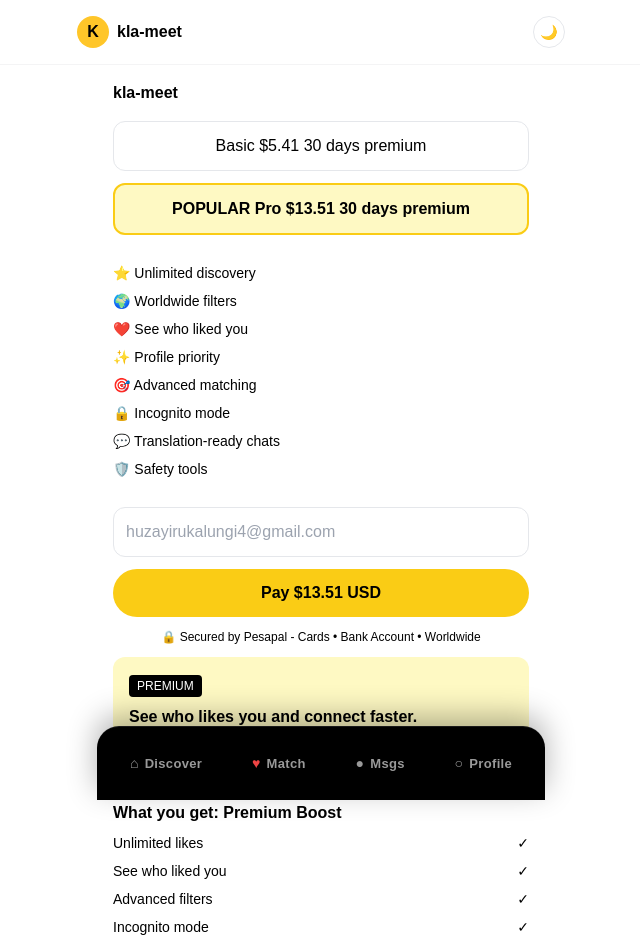
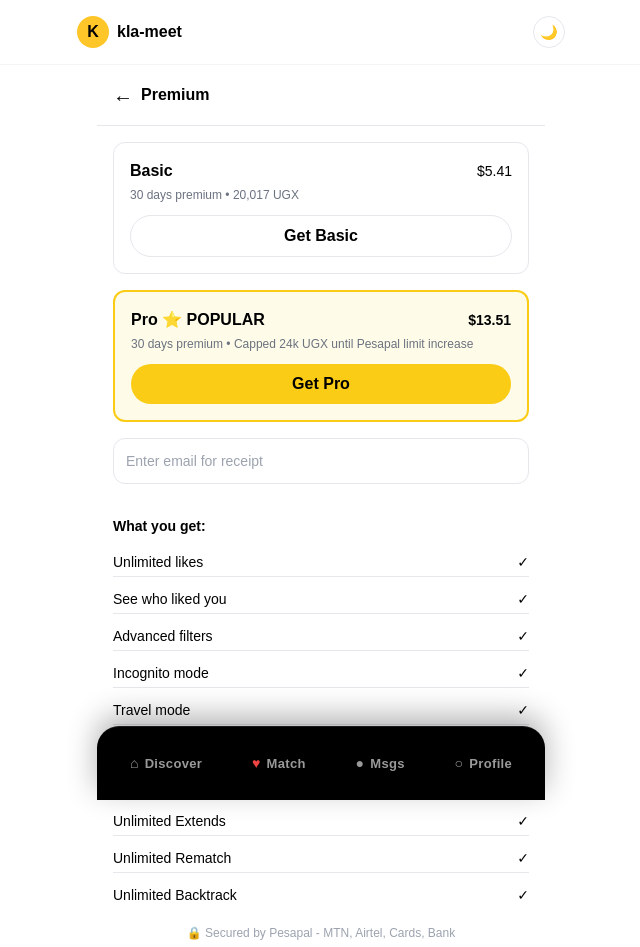
Before and after one commit to hwylhuzail/kla-meet, a Next.js app: page /premium in a window 1280 px wide. Shown: the top 947 px of the page, without its empty margins (319-959 px from the left). Built offline with nearby package versions, Linux system fonts and the light colour scheme.

Commit message:
fix: remove all photos from premium, single photo only in discover

```diff
--- a/app/discover/discover-client.tsx
+++ b/app/discover/discover-client.tsx
@@ -5,59 +5,37 @@
 export default function DiscoverClient({ initialProfiles }: any) {
   const supabase = createClient()
   const [profiles, setProfiles] = useState(initialProfiles || [])
-  const [filter, setFilter] = useState({ advanced: false, worldwide: false })
-
-  useEffect(() => {
-    (async () => {
-      const { data: { user } } = await supabase.auth.getUser()
-      if (!user) return
-      const { data: me } = await supabase.from('profiles').select('*').eq('id', user.id).single()
-
-      // If I am in snooze mode, don't show me to others (handled server side)
-      // If I have travel_mode, use travel_location
-      // If I don't have premium, limit advanced filters
-      let query = supabase.from('profiles').select('*').neq('id', user.id).eq('snooze_mode', false)
-
-      if (me?.travel_mode && me?.travel_location) {
-        query = query.ilike('current_location', `%${me.travel_location}%`)
-      } else if (!me?.is_premium &&!filter.worldwide) {
-        // Free users: only nearby (Katabi, UG) - premium gets worldwide
-        query = query.ilike('current_location', '%UG%')
-      }
-
-      if (filter.advanced &&!me?.is_premium) {
-        alert('Advanced filters require Premium - upgrade!')
-        return
-      }
-
-      const { data } = await query.limit(50)
-      if (data) setProfiles(data)
-    })()
-  }, [filter])
 
   return (
-    <div>
-      <div className="p-4 flex gap-2">
-        <button onClick={()=>setFilter({...filter, worldwide:!filter.worldwide})} className={`px-3 py-1 rounded-full border text-sm ${filter.worldwide? 'bg-black text-white' : ''}`}>🌍 Worldwide {filter.worldwide? 'ON' : ''}</button>
-        <button onClick={()=>setFilter({...filter, advanced:!filter.advanced})} className={`px-3 py-1 rounded-full border text-sm ${filter.advanced? 'bg-black text-white' : ''}`}>🎯 Advanced Filters</button>
+    <div className="max-w-md mx-auto">
+      <div className="p-4 border-b flex justify-between">
+        <h1 className="font-bold">Discover</h1>
+        <a href="/settings" className="text-sm border px-3 py-1 rounded-full">Settings</a>
       </div>
 
-      {profiles.length === 0? (
+      {profiles.length === 0 ? (
         <div className="text-center p-10">
-          <div className="text-4xl mb-4">🏳️</div>
-          <h2 className="font-bold">Why not adjust those filters?</h2>
-          <p className="text-sm text-gray-500 mt-2">You've seen everyone nearby. But, never fear, someone great could be just outside your filters.</p>
-          <button onClick={()=>setFilter({advanced:false, worldwide:true})} className="bg-black text-white rounded-full px-6 py-3 mt-4">Adjust your filters</button>
+          <div className="text-4xl mb-4">💫</div>
+          <h2 className="font-bold">Adjust your filters</h2>
+          <p className="text-sm text-gray-500 mt-2">You've seen everyone nearby. Try worldwide in settings.</p>
+          <a href="/premium" className="inline-block bg-black text-white rounded-full px-6 py-3 mt-4 text-sm">Get Premium for Worldwide</a>
         </div>
       ) : (
-        <div className="grid grid-cols-2 gap-2 p-2">
+        <div className="grid grid-cols-1 gap-3 p-3">
           {profiles.map((p:any) => (
-            <div key={p.id} className="rounded-xl overflow-hidden border">
-              <img src={p.avatar_url || '/placeholder.jpg'} className="w-full h-48 object-cover" />
-              <div className="p-2">
-                <p className="font-bold">{p.full_name || 'User'}, {p.age || 25}</p>
+            <div key={p.id} className="rounded-xl overflow-hidden border bg-white">
+              {/* SINGLE PHOTO ONLY - NO GALLERY ON TAP */}
+              <div className="w-full h-96 bg-gray-100 overflow-hidden">
+                <img
+                  src={p.avatar_url || p.photo_url || 'https://via.placeholder.com/400x600?text=KLA'}
+                  alt={p.full_name}
+                  className="w-full h-full object-cover"
+                  onError={(e:any)=>e.target.src='https://via.placeholder.com/400x600?text=KLA'}
+                />
+              </div>
+              <div className="p-3">
+                <p className="font-bold">{p.full_name || 'User'} {p.age? `, ${p.age}` : ''}</p>
                 <p className="text-xs text-gray-500">{p.current_location || 'Katabi, UG'}</p>
-                {p.incognito_mode && <span className="text-xs bg-gray-100 px-2 rounded">Incognito</span>}
               </div>
             </div>
           ))}
--- a/app/premium/page.tsx
+++ b/app/premium/page.tsx
@@ -5,8 +5,8 @@
   const [email, setEmail] = useState('')
   const [loading, setLoading] = useState(false)
   const [error, setError] = useState('')
-  const urlParams = typeof window!== 'undefined'? new URLSearchParams(window.location.search) : null
-  const paymentStatus = urlParams?.get('payment')
+  const params = typeof window !== 'undefined' ? new URLSearchParams(window.location.search) : null
+  const paymentStatus = params?.get('payment')
 
   const pay = async (plan: string, amount: number) => {
     if (!email) { setError('Enter email first'); return }
@@ -18,75 +18,62 @@
         body: JSON.stringify({ email, amount, plan, currency: 'USD' })
       })
       const data = await res.json()
-      if (data.redirect_url) {
-        window.location.href = data.redirect_url
-      } else {
-        setError(data.error || JSON.stringify(data.details) || 'Order failed')
-      }
-    } catch (e: any) { setError(e.message) }
+      if (data.redirect_url) window.location.href = data.redirect_url
+      else setError(data.error || JSON.stringify(data.details))
+    } catch (e:any){ setError(e.message) }
     setLoading(false)
   }
 
   return (
-    <div className="max-w-md mx-auto bg-white min-h-screen">
-      <div className="p-4">
-        <h1 className="font-bold">kla-meet</h1>
-        {paymentStatus === 'success' && <div className="bg-green-100 text-green-800 p-3 rounded mt-2">Payment success! Premium activating...</div>}
-        {paymentStatus === 'pending' && <div className="bg-yellow-100 p-3 rounded mt-2">Payment pending - checking...</div>}
+    <div className="max-w-md mx-auto bg-white min-h-screen pb-20">
+      <div className="p-4 flex items-center gap-2 border-b">
+        <a href="/" className="text-xl">←</a>
+        <h1 className="font-bold">Premium</h1>
       </div>
 
-      <div className="px-4 space-y-3">
-        <button onClick={()=>pay('Basic', 5.41)} className="w-full border rounded-xl py-3">Basic $5.41 30 days premium</button>
-        <button onClick={()=>pay('Pro', 13.51)} className="w-full bg-yellow-100 border-2 border-yellow-400 rounded-xl py-3 font-bold">POPULAR Pro $13.51 30 days premium</button>
+      {paymentStatus === 'success' && <div className="mx-4 mt-3 bg-green-100 text-green-800 p-3 rounded text-sm">Payment success! Premium will activate in 1 min.</div>}
+      {error && <div className="mx-4 mt-3 bg-red-100 text-red-700 p-3 rounded text-sm">{error}</div>}
 
-        <div className="pt-4 space-y-2 text-sm">
-          <div>⭐ Unlimited discovery</div>
-          <div>🌍 Worldwide filters</div>
-          <div>❤️ See who liked you</div>
-          <div>✨ Profile priority</div>
-          <div>🎯 Advanced matching</div>
-          <div>🔒 Incognito mode</div>
-          <div>💬 Translation-ready chats</div>
-          <div>🛡️ Safety tools</div>
+      <div className="p-4 space-y-4">
+        {/* NO PHOTOS - ONLY PLANS */}
+        <div className="border rounded-xl p-4">
+          <div className="flex justify-between items-center">
+            <h2 className="font-bold">Basic</h2>
+            <span className="text-sm">$5.41</span>
+          </div>
+          <p className="text-xs text-gray-500 mt-1">30 days premium • 20,017 UGX</p>
+          <button onClick={()=>pay('Basic', 5.41)} disabled={loading} className="w-full mt-3 border rounded-full py-2 font-semibold">Get Basic</button>
         </div>
 
-        <div className="pt-4">
-          <input value={email} onChange={e=>setEmail(e.target.value)} placeholder="huzayirukalungi4@gmail.com" className="w-full border rounded-xl p-3" />
-          {error && <p className="text-red-500 text-sm mt-2">{error}</p>}
+        <div className="border-2 border-yellow-400 bg-yellow-50 rounded-xl p-4">
+          <div className="flex justify-between items-center">
+            <h2 className="font-bold">Pro ⭐ POPULAR</h2>
+            <span className="text-sm font-bold">$13.51</span>
+          </div>
+          <p className="text-xs text-gray-500 mt-1">30 days premium • Capped 24k UGX until Pesapal limit increase</p>
+          <button onClick={()=>pay('Pro', 13.51)} disabled={loading} className="w-full mt-3 bg-yellow-400 rounded-full py-2 font-bold">Get Pro</button>
         </div>
 
-        <button disabled={loading} onClick={()=>pay('Pro', 13.51)} className="w-full bg-yellow-400 rounded-full py-3 font-bold mt-2">
-          {loading? 'Processing...' : 'Pay $13.51 USD'}
-        </button>
-        <p className="text-xs text-center">🔒 Secured by Pesapal - Cards • Bank Account • Worldwide</p>
+        <input value={email} onChange={e=>setEmail(e.target.value)} placeholder="Enter email for receipt" className="w-full border rounded-xl p-3 text-sm" />
 
-        <div className="mt-6 bg-yellow-100 rounded-xl p-4">
-          <span className="bg-black text-white text-xs px-2 py-1 rounded">PREMIUM</span>
-          <p className="font-bold mt-2">See who likes you and connect faster.</p>
-          <button className="bg-black text-white rounded-full px-4 py-2 mt-2 text-sm">Explore Premium</button>
-        </div>
-
-        <div className="mt-4">
-          <h3 className="font-bold">What you get: Premium Boost</h3>
-          <div className="text-sm mt-2 space-y-2">
-            <div className="flex justify-between"><span>Unlimited likes</span><span>✓</span></div>
-            <div className="flex justify-between"><span>See who liked you</span><span>✓</span></div>
-            <div className="flex justify-between"><span>Advanced filters</span><span>✓</span></div>
-            <div className="flex justify-between"><span>Incognito mode</span><span>✓</span></div>
-            <div className="flex justify-between"><span>Travel mode</span><span>✓</span></div>
-            <div className="flex justify-between"><span>5 SuperSwipes a week</span><span>✓</span></div>
-            <div className="flex justify-between"><span>1 Spotlight a week</span><span>✓</span></div>
-            <div className="flex justify-between"><span>Unlimited Extends</span><span>✓</span></div>
-            <div className="flex justify-between"><span>Unlimited Rematch</span><span>✓</span></div>
-            <div className="flex justify-between"><span>Unlimited Backtrack</span><span>✓</span></div>
+        {/* FEATURES LIST - NO PHOTOS */}
+        <div className="pt-4">
+          <h3 className="font-bold text-sm">What you get:</h3>
+          <div className="mt-3 space-y-2 text-sm">
+            <div className="flex justify-between py-1 border-b"><span>Unlimited likes</span><span>✓</span></div>
+            <div className="flex justify-between py-1 border-b"><span>See who liked you</span><span>✓</span></div>
+            <div className="flex justify-between py-1 border-b"><span>Advanced filters</span><span>✓</span></div>
+            <div className="flex justify-between py-1 border-b"><span>Incognito mode</span><span>✓</span></div>
+            <div className="flex justify-between py-1 border-b"><span>Travel mode</span><span>✓</span></div>
+            <div className="flex justify-between py-1 border-b"><span>5 SuperSwipes / week</span><span>✓</span></div>
+            <div className="flex justify-between py-1 border-b"><span>1 Spotlight / week</span><span>✓</span></div>
+            <div className="flex justify-between py-1 border-b"><span>Unlimited Extends</span><span>✓</span></div>
+            <div className="flex justify-between py-1 border-b"><span>Unlimited Rematch</span><span>✓</span></div>
+            <div className="flex justify-between py-1"><span>Unlimited Backtrack</span><span>✓</span></div>
           </div>
         </div>
 
-        <div className="mt-6 bg-yellow-100 rounded-xl p-4">
-          <span className="border border-black text-xs px-2 py-1 rounded">Boost</span>
-          <p className="font-bold mt-2">More chances to be seen and match? Hi, Boost.</p>
-          <button className="bg-black text-white rounded-full px-4 py-2 mt-2 text-sm">Explore Boost</button>
-        </div>
+        <p className="text-xs text-center text-gray-400 mt-6">🔒 Secured by Pesapal - MTN, Airtel, Cards, Bank</p>
       </div>
     </div>
   )
```
